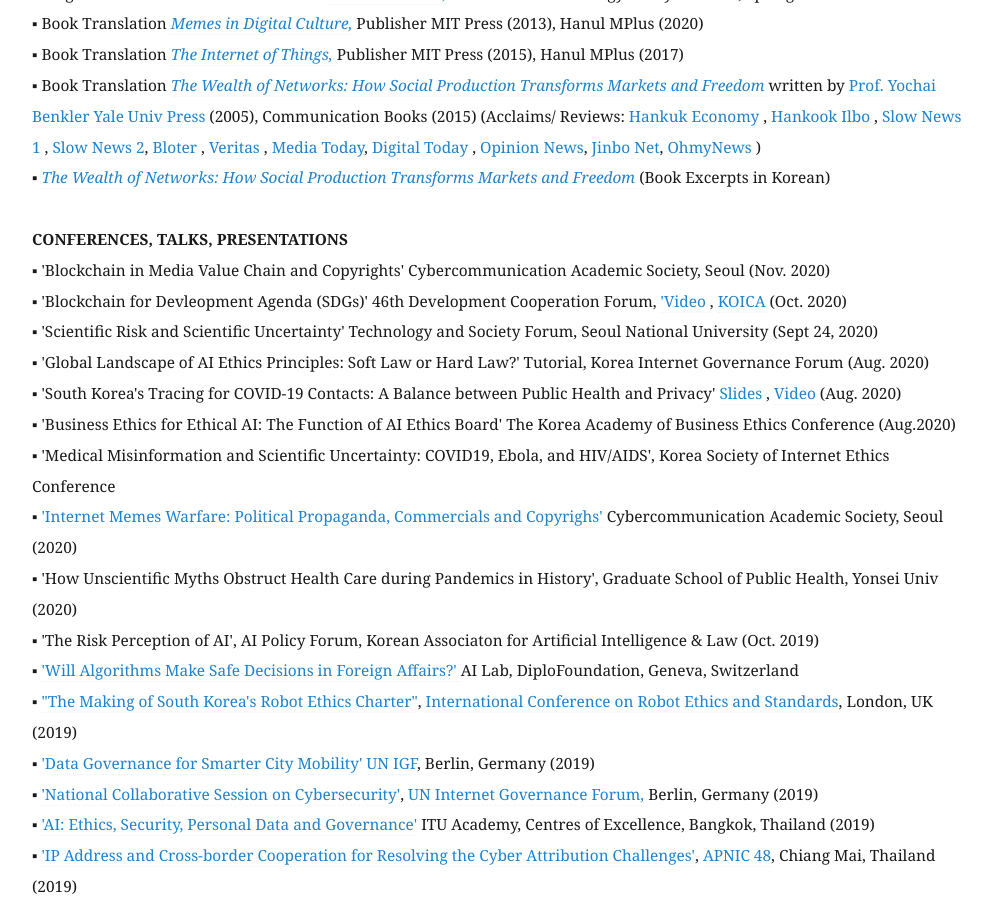
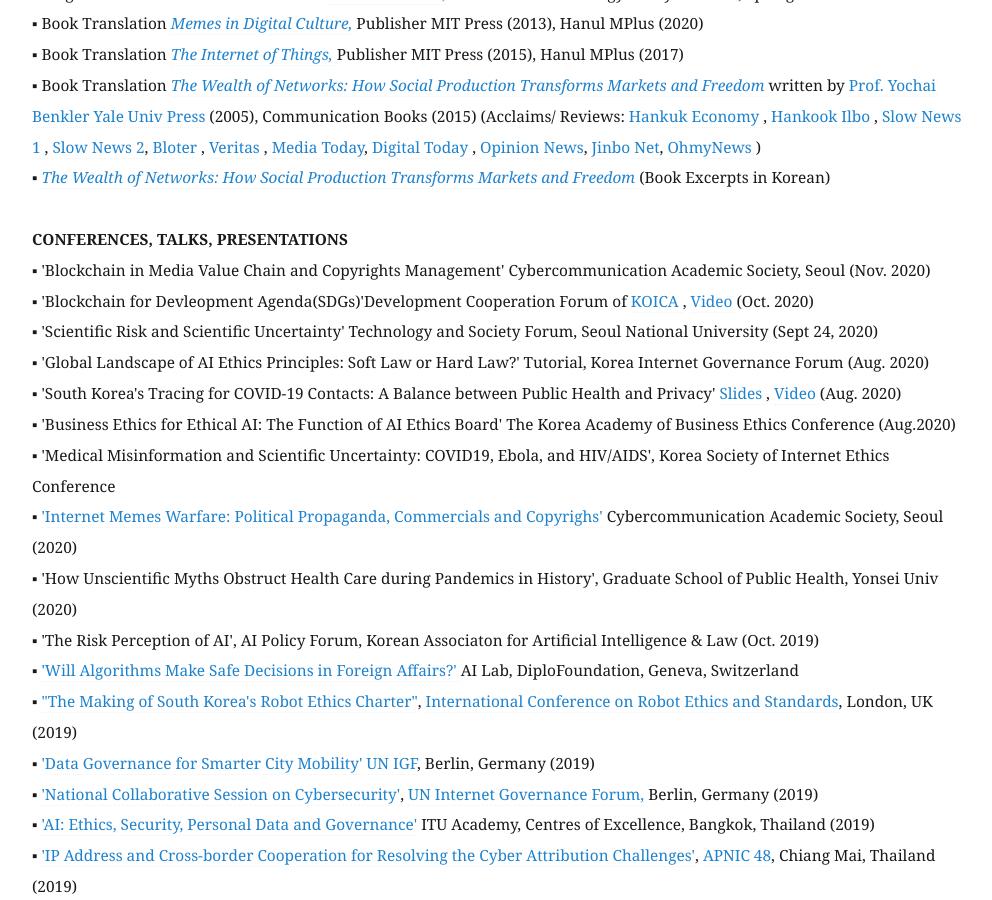
Before and after one commit to eunchangchoi/eunchangchoi.github.io, a Jekyll site: the page built from index.md, in a window 1280 px wide and 900 px high, scrolled down 2391 px. Shown: the whole window, without its empty margins (68-1060 px from the left). Built offline with Jekyll 4.4.1, drawn with Linux system fonts in a browser that asks for light colours.

Commit message:
Update index.md

```diff
--- a/index.md
+++ b/index.md
@@ -44,8 +44,8 @@
 ▪   <a href="http://wealthofnetworks.kr"> <i>The Wealth of Networks: How Social Production Transforms Markets and Freedom</i> </a> (Book Excerpts in Korean) <br>
 <br>
  <strong> CONFERENCES, TALKS, PRESENTATIONS </strong> <br>
-▪  'Blockchain in Media Value Chain and Copyrights' Cybercommunication Academic Society, Seoul (Nov. 2020)<br>
-▪  'Blockchain for Devleopment Agenda (SDGs)' 46th Development Cooperation Forum, <a href="https://youtu.be/BunQy8hsnVQ?t=5742">'Video </a>, <a href="http://www.koica.go.kr/sites/koica_en/index.do"> KOICA </a> (Oct. 2020)<br>
+▪  'Blockchain in Media Value Chain and Copyrights Management' Cybercommunication Academic Society, Seoul (Nov. 2020)<br>
+▪  'Blockchain for Devleopment Agenda(SDGs)'Development Cooperation Forum of <a href="http://www.koica.go.kr/sites/koica_en/index.do"> KOICA </a>, <a href="https://youtu.be/BunQy8hsnVQ?t=5742"> Video </a> (Oct. 2020)<br>
 ▪  'Scientific Risk and Scientific Uncertainty' Technology and Society Forum, Seoul National University (Sept 24, 2020)<br>
 ▪  'Global Landscape of AI Ethics Principles: Soft Law or Hard Law?' Tutorial, Korea Internet Governance Forum (Aug. 2020) <br>
 ▪  'South Korea's Tracing for COVID-19 Contacts: A Balance between Public Health and Privacy' <a href="https://www.slideshare.net/secret/vlJ18LSZxcB11J"> Slides </a>, <a href="https://youtu.be/4UZlkRLKGes"> Video </a> (Aug. 2020) <br>
```
